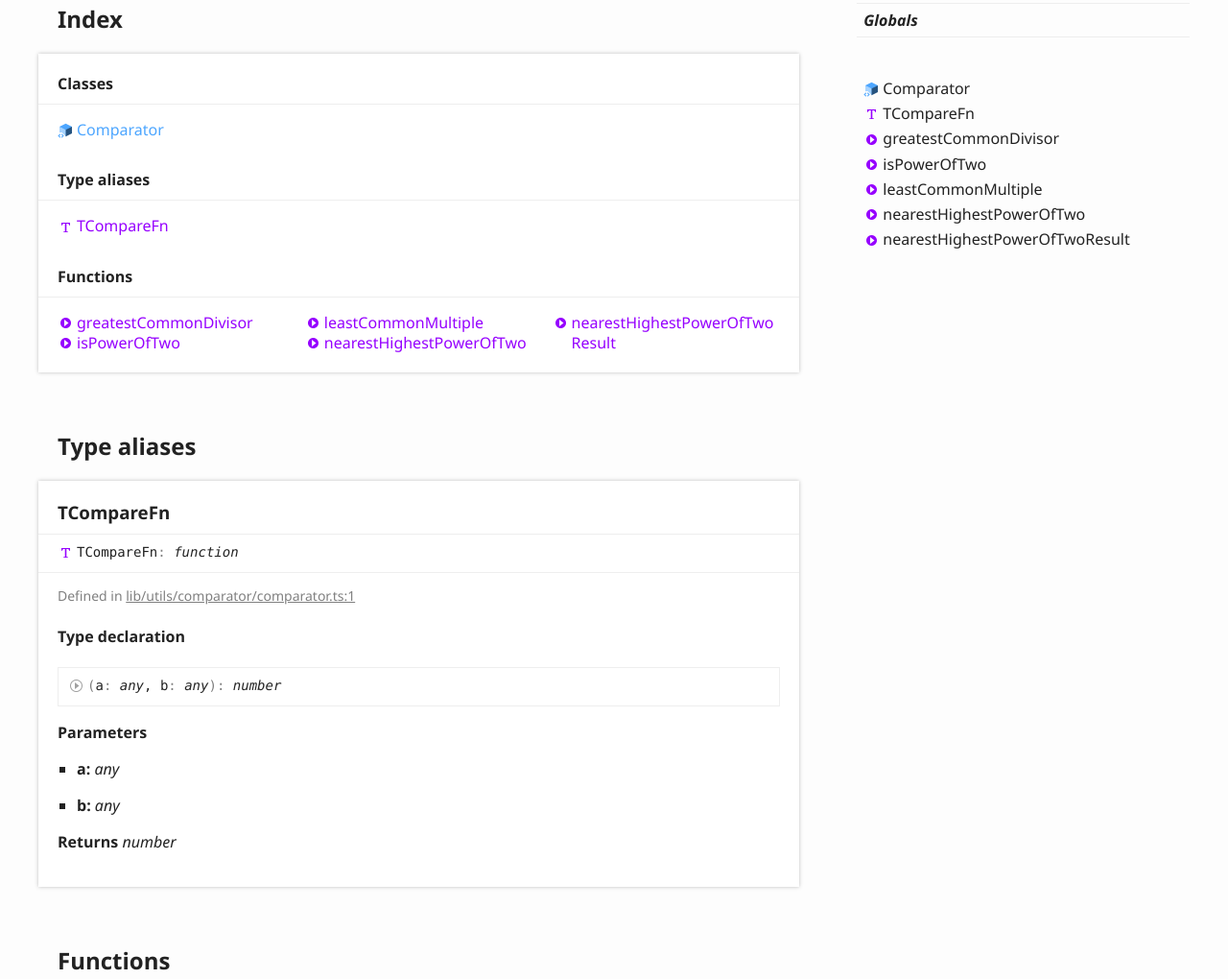
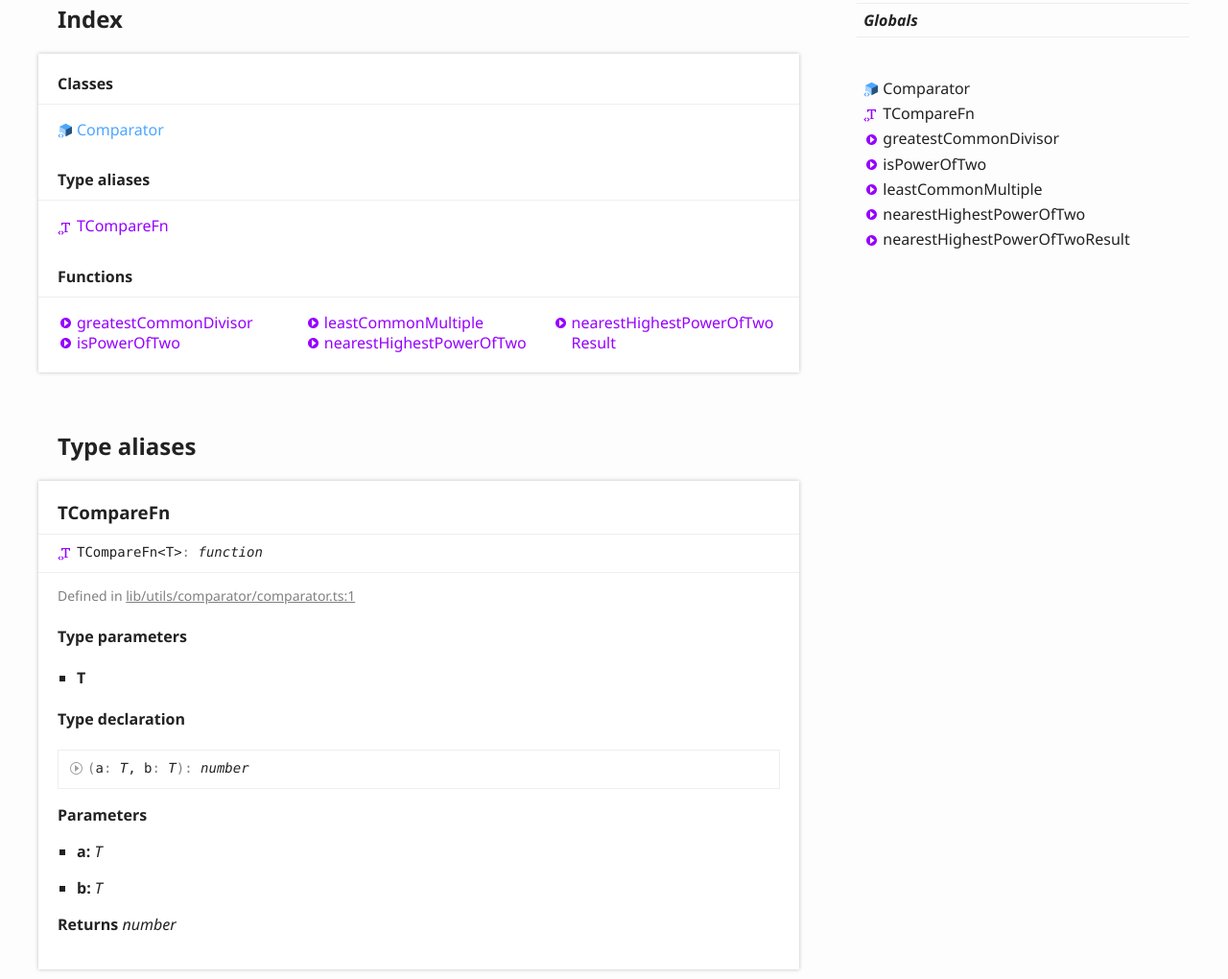
Before and after one commit to algo-js/core, a plain HTML site: page globals.html in a window 1280 px wide. Shown: the part 192-1212 px from the top of the page at 96% size. Drawn offline with Linux system fonts and the light colour scheme.

Commit message:
[ci skip] Updates

```diff
--- a/globals.html
+++ b/globals.html
@@ -76,7 +76,7 @@
 						<section class="tsd-index-section ">
 							<h3>Type aliases</h3>
 							<ul class="tsd-index-list">
-								<li class="tsd-kind-type-alias"><a href="globals.html#tcomparefn" class="tsd-kind-icon">TCompare<wbr>Fn</a></li>
+								<li class="tsd-kind-type-alias tsd-has-type-parameter"><a href="globals.html#tcomparefn" class="tsd-kind-icon">TCompare<wbr>Fn</a></li>
 							</ul>
 						</section>
 						<section class="tsd-index-section ">
@@ -94,31 +94,37 @@
 			</section>
 			<section class="tsd-panel-group tsd-member-group ">
 				<h2>Type aliases</h2>
-				<section class="tsd-panel tsd-member tsd-kind-type-alias">
+				<section class="tsd-panel tsd-member tsd-kind-type-alias tsd-has-type-parameter">
 					<a name="tcomparefn" class="tsd-anchor"></a>
 					<h3>TCompare<wbr>Fn</h3>
-					<div class="tsd-signature tsd-kind-icon">TCompare<wbr>Fn<span class="tsd-signature-symbol">:</span> <span class="tsd-signature-type">function</span></div>
+					<div class="tsd-signature tsd-kind-icon">TCompare<wbr>Fn&lt;T&gt;<span class="tsd-signature-symbol">:</span> <span class="tsd-signature-type">function</span></div>
 					<aside class="tsd-sources">
 						<ul>
-							<li>Defined in <a href="https://github.com/algo-js/core/blob/49bdd7f/src/lib/utils/comparator/comparator.ts#L1">lib/utils/comparator/comparator.ts:1</a></li>
+							<li>Defined in <a href="https://github.com/algo-js/core/blob/70d2e36/src/lib/utils/comparator/comparator.ts#L1">lib/utils/comparator/comparator.ts:1</a></li>
 						</ul>
 					</aside>
+					<h4 class="tsd-type-parameters-title">Type parameters</h4>
+					<ul class="tsd-type-parameters">
+						<li>
+							<h4>T</h4>
+						</li>
+					</ul>
 					<div class="tsd-type-declaration">
 						<h4>Type declaration</h4>
 						<ul class="tsd-parameters">
 							<li class="tsd-parameter-siganture">
 								<ul class="tsd-signatures tsd-kind-type-literal tsd-parent-kind-type-alias tsd-is-not-exported">
-									<li class="tsd-signature tsd-kind-icon"><span class="tsd-signature-symbol">(</span>a<span class="tsd-signature-symbol">: </span><span class="tsd-signature-type">any</span>, b<span class="tsd-signature-symbol">: </span><span class="tsd-signature-type">any</span><span class="tsd-signature-symbol">)</span><span class="tsd-signature-symbol">: </span><span class="tsd-signature-type">number</span></li>
+									<li class="tsd-signature tsd-kind-icon"><span class="tsd-signature-symbol">(</span>a<span class="tsd-signature-symbol">: </span><span class="tsd-signature-type">T</span>, b<span class="tsd-signature-symbol">: </span><span class="tsd-signature-type">T</span><span class="tsd-signature-symbol">)</span><span class="tsd-signature-symbol">: </span><span class="tsd-signature-type">number</span></li>
 								</ul>
 								<ul class="tsd-descriptions">
 									<li class="tsd-description">
 										<h4 class="tsd-parameters-title">Parameters</h4>
 										<ul class="tsd-parameters">
 											<li>
-												<h5>a: <span class="tsd-signature-type">any</span></h5>
+												<h5>a: <span class="tsd-signature-type">T</span></h5>
 											</li>
 											<li>
-												<h5>b: <span class="tsd-signature-type">any</span></h5>
+												<h5>b: <span class="tsd-signature-type">T</span></h5>
 											</li>
 										</ul>
 										<h4 class="tsd-returns-title">Returns <span class="tsd-signature-type">number</span></h4>
@@ -141,7 +147,7 @@
 						<li class="tsd-description">
 							<aside class="tsd-sources">
 								<ul>
-									<li>Defined in <a href="https://github.com/algo-js/core/blob/49bdd7f/src/lib/math/greatest-common-divisor/greatest-common-divisor.ts#L15">lib/math/greatest-common-divisor/greatest-common-divisor.ts:15</a></li>
+									<li>Defined in <a href="https://github.com/algo-js/core/blob/70d2e36/src/lib/math/greatest-common-divisor/greatest-common-divisor.ts#L15">lib/math/greatest-common-divisor/greatest-common-divisor.ts:15</a></li>
 								</ul>
 							</aside>
 							<div class="tsd-comment tsd-typography">
@@ -181,7 +187,7 @@
 						<li class="tsd-description">
 							<aside class="tsd-sources">
 								<ul>
-									<li>Defined in <a href="https://github.com/algo-js/core/blob/49bdd7f/src/lib/math/is-power-of-two/is-power-of-two.ts#L7">lib/math/is-power-of-two/is-power-of-two.ts:7</a></li>
+									<li>Defined in <a href="https://github.com/algo-js/core/blob/70d2e36/src/lib/math/is-power-of-two/is-power-of-two.ts#L7">lib/math/is-power-of-two/is-power-of-two.ts:7</a></li>
 								</ul>
 							</aside>
 							<div class="tsd-comment tsd-typography">
@@ -209,7 +215,7 @@
 						<li class="tsd-description">
 							<aside class="tsd-sources">
 								<ul>
-									<li>Defined in <a href="https://github.com/algo-js/core/blob/49bdd7f/src/lib/math/least-common-multiple/least-common-multiple.ts#L12">lib/math/least-common-multiple/least-common-multiple.ts:12</a></li>
+									<li>Defined in <a href="https://github.com/algo-js/core/blob/70d2e36/src/lib/math/least-common-multiple/least-common-multiple.ts#L12">lib/math/least-common-multiple/least-common-multiple.ts:12</a></li>
 								</ul>
 							</aside>
 							<div class="tsd-comment tsd-typography">
@@ -245,7 +251,7 @@
 						<li class="tsd-description">
 							<aside class="tsd-sources">
 								<ul>
-									<li>Defined in <a href="https://github.com/algo-js/core/blob/49bdd7f/src/lib/math/nearest-highest-power-of-two/nearest-highest-power-of-two.ts#L7">lib/math/nearest-highest-power-of-two/nearest-highest-power-of-two.ts:7</a></li>
+									<li>Defined in <a href="https://github.com/algo-js/core/blob/70d2e36/src/lib/math/nearest-highest-power-of-two/nearest-highest-power-of-two.ts#L7">lib/math/nearest-highest-power-of-two/nearest-highest-power-of-two.ts:7</a></li>
 								</ul>
 							</aside>
 							<div class="tsd-comment tsd-typography">
@@ -273,7 +279,7 @@
 						<li class="tsd-description">
 							<aside class="tsd-sources">
 								<ul>
-									<li>Defined in <a href="https://github.com/algo-js/core/blob/49bdd7f/src/lib/math/nearest-highest-power-of-two-result/nearest-highest-power-of-two-result.ts#L12">lib/math/nearest-highest-power-of-two-result/nearest-highest-power-of-two-result.ts:12</a></li>
+									<li>Defined in <a href="https://github.com/algo-js/core/blob/70d2e36/src/lib/math/nearest-highest-power-of-two-result/nearest-highest-power-of-two-result.ts#L12">lib/math/nearest-highest-power-of-two-result/nearest-highest-power-of-two-result.ts:12</a></li>
 								</ul>
 							</aside>
 							<div class="tsd-comment tsd-typography">
@@ -313,7 +319,7 @@
 					<li class=" tsd-kind-class tsd-has-type-parameter">
 						<a href="classes/comparator.html" class="tsd-kind-icon">Comparator</a>
 					</li>
-					<li class=" tsd-kind-type-alias">
+					<li class=" tsd-kind-type-alias tsd-has-type-parameter">
 						<a href="globals.html#tcomparefn" class="tsd-kind-icon">TCompare<wbr>Fn</a>
 					</li>
 					<li class=" tsd-kind-function">
```
Also changed, not shown: assets/js/search.js (+1 -1 lines), classes/comparator.html (+13 -13 lines), index.html (+1 -1 lines).
